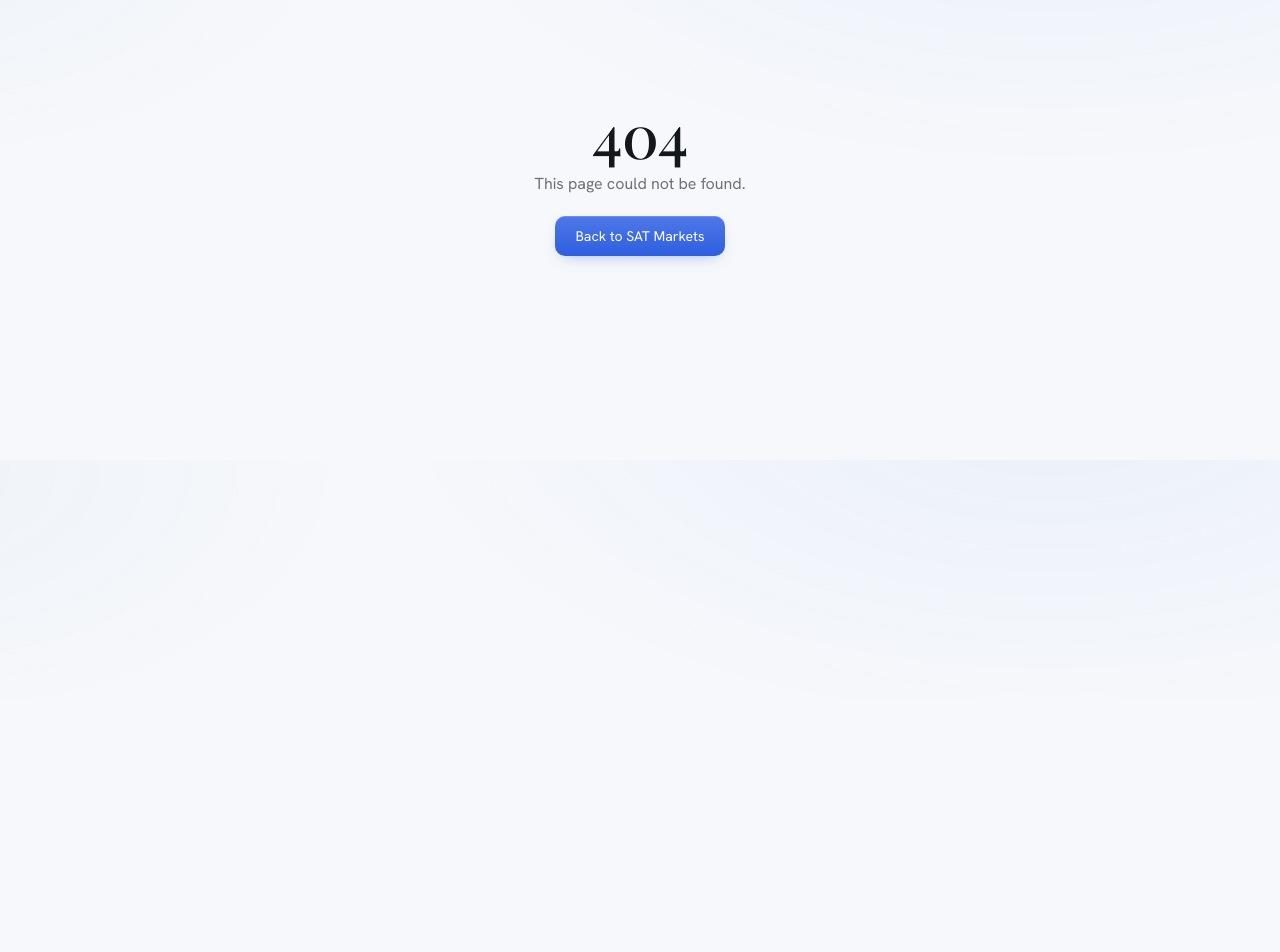
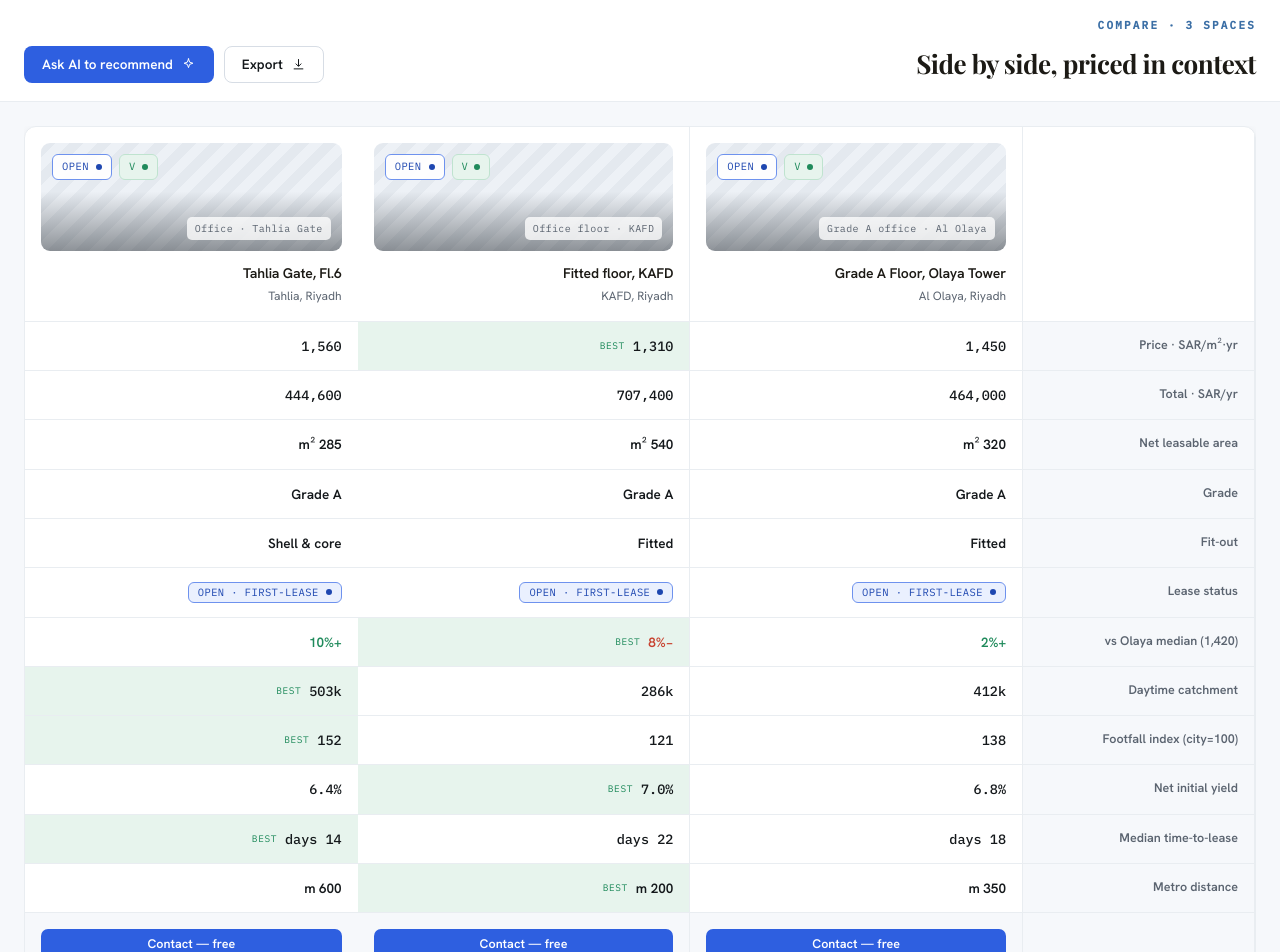
Before and after one commit to saleemzeidan123/satmarkets, a Next.js app: page /ar/compare in a window 1280 px wide. Before the commit this address had no page. Shown: the part 100-1052 px from the top of the page. Before the commit the page ends 800 px from the top, so only its background shows below. Built offline with nearby package versions, Linux system fonts and the light colour scheme.

Commit message:
feat(compare): side-by-side comparison matrix (index context, freeze, catchment, yield)

```diff
--- /dev/null
+++ b/src/app/[locale]/compare/page.tsx
@@ -0,0 +1,96 @@
+import { isLocale } from "@/i18n/config";
+import { notFound } from "next/navigation";
+import { Icon, Ph, Verified } from "@/components/satkit";
+
+type Col = { ttl: string; dist: string; ph: string; freeze: string };
+type Row = [string, [string, string, string], number | null, string];
+
+export default function ComparePage({ params }: { params: { locale: string } }) {
+  if (!isLocale(params.locale)) notFound();
+  const cols: Col[] = [
+    { ttl: "Grade A Floor, Olaya Tower", dist: "Al Olaya", ph: "Grade A office · Al Olaya", freeze: "open" },
+    { ttl: "Fitted floor, KAFD", dist: "KAFD", ph: "Office floor · KAFD", freeze: "open" },
+    { ttl: "Tahlia Gate, Fl.6", dist: "Tahlia", ph: "Office · Tahlia Gate", freeze: "open" },
+  ];
+  const rows: Row[] = [
+    ["Price · SAR/m²·yr", ["1,450", "1,310", "1,560"], 1, "mono"],
+    ["Total · SAR/yr", ["464,000", "707,400", "444,600"], null, "mono"],
+    ["Net leasable area", ["320 m²", "540 m²", "285 m²"], null, ""],
+    ["Grade", ["Grade A", "Grade A", "Grade A"], null, ""],
+    ["Fit-out", ["Fitted", "Fitted", "Shell & core"], null, ""],
+    ["Lease status", ["open", "open", "open"], null, "freeze"],
+    ["vs Olaya median (1,420)", ["+2%", "−8%", "+10%"], 1, "delta"],
+    ["Daytime catchment", ["412k", "286k", "503k"], 2, "mono"],
+    ["Footfall index (city=100)", ["138", "121", "152"], 2, "mono"],
+    ["Net initial yield", ["6.8%", "7.0%", "6.4%"], 1, "mono"],
+    ["Median time-to-lease", ["18 days", "22 days", "14 days"], 2, "mono"],
+    ["Metro distance", ["350 m", "200 m", "600 m"], 1, ""],
+  ];
+  const GRID = "232px 1fr 1fr 1fr";
+  return (
+    <div style={{ background: "var(--cool)" }}>
+      <div style={{ maxWidth: 1360, margin: "0 auto" }}>
+        <div className="row between wrap" style={{ padding: "22px 24px 18px", alignItems: "flex-end", borderBottom: "1px solid var(--silver)", background: "var(--paper)", gap: 16 }}>
+          <div>
+            <div className="eyebrow">Compare · 3 spaces</div>
+            <h1 style={{ fontSize: 26, fontWeight: 700, letterSpacing: "-.02em", margin: "10px 0 0" }}>Side by side, priced in context</h1>
+          </div>
+          <div className="row gap10 wrap">
+            <span className="btn secondary"><Icon.download size={15} /> Export</span>
+            <span className="btn primary"><Icon.spark size={15} /> Ask AI to recommend</span>
+          </div>
+        </div>
+
+        <div style={{ padding: "24px 24px 44px" }}>
+          <div style={{ overflowX: "auto" }}>
+            <div className="card" style={{ overflow: "hidden", boxShadow: "var(--sh-1)", minWidth: 720 }}>
+              <div style={{ display: "grid", gridTemplateColumns: GRID }}>
+                <div style={{ borderRight: "1px solid var(--silver)", borderBottom: "1px solid var(--silver)" }} />
+                {cols.map((c, i) => (
+                  <div key={i} style={{ padding: 16, borderRight: i < 2 ? "1px solid var(--silver)" : "none", borderBottom: "1px solid var(--silver)" }}>
+                    <div style={{ position: "relative" }}>
+                      <Ph label={c.ph} h={108} style={{ borderRadius: 9 }} badges={[<Verified key="v" text="V" />, <span key="f" className={"freeze " + c.freeze} style={{ background: "rgba(255,255,255,.92)" }}><span className="dot" />{c.freeze === "open" ? "Open" : "Capped"}</span>]} />
+                    </div>
+                    <div style={{ fontSize: 14, fontWeight: 600, marginTop: 12, letterSpacing: "-.01em" }}>{c.ttl}</div>
+                    <div className="muted" style={{ fontSize: 12, marginTop: 3 }}>{c.dist}, Riyadh</div>
+                  </div>
+                ))}
+              </div>
+
+              {rows.map((r, ri) => (
+                <div key={ri} style={{ display: "grid", gridTemplateColumns: GRID, borderBottom: ri < rows.length - 1 ? "1px solid var(--silver)" : "none" }}>
+                  <div style={{ padding: "14px 16px", fontSize: 12.5, fontWeight: 600, color: "var(--slate)", background: "var(--cool)", borderRight: "1px solid var(--silver)" }}>{r[0]}</div>
+                  {r[1].map((v, ci) => {
+                    const best = r[2] === ci;
+                    return (
+                      <div key={ci} style={{ padding: "14px 16px", borderRight: ci < 2 ? "1px solid var(--silver)" : "none", background: best ? "var(--green-wash)" : "transparent", display: "flex", alignItems: "center", gap: 8 }}>
+                        {r[3] === "freeze"
+                          ? <span className={"freeze " + v}><span className="dot" />{v === "open" ? "Open · first-lease" : "Capped · frozen"}</span>
+                          : <span className={(r[3] === "mono" ? "mono " : "") + (r[3] === "delta" ? "delta up " : "")} style={{ fontSize: 13.5, fontWeight: r[3] === "mono" ? 500 : 600, color: r[3] === "delta" ? (v[0] === "−" ? "var(--red)" : "var(--green)") : "var(--ink)" }}>{v}</span>}
+                        {best && <span className="tag" style={{ color: "var(--green)", background: "transparent", border: 0, padding: 0, fontSize: 9.5 }}>BEST</span>}
+                      </div>
+                    );
+                  })}
+                </div>
+              ))}
+
+              <div style={{ display: "grid", gridTemplateColumns: GRID, borderTop: "1px solid var(--silver)", background: "var(--cool)" }}>
+                <div style={{ padding: "16px", borderRight: "1px solid var(--silver)" }} />
+                {cols.map((c, i) => (
+                  <div key={i} style={{ padding: 16, borderRight: i < 2 ? "1px solid var(--silver)" : "none" }}>
+                    <span className="btn primary sm" style={{ width: "100%", justifyContent: "center" }}>Contact — free</span>
+                  </div>
+                ))}
+              </div>
+            </div>
+          </div>
+
+          <div className="row gap10" style={{ marginTop: 16 }}>
+            <span style={{ color: "var(--harbor)" }}><Icon.info size={15} /></span>
+            <span className="muted" style={{ fontSize: 12.5 }}>Highlighted cells mark the strongest value on each metric. Catchment, yield and time-to-lease are drawn from the SAT Rent Index &amp; Location Intelligence — every figure is sourced.</span>
+          </div>
+        </div>
+      </div>
+    </div>
+  );
+}
```
